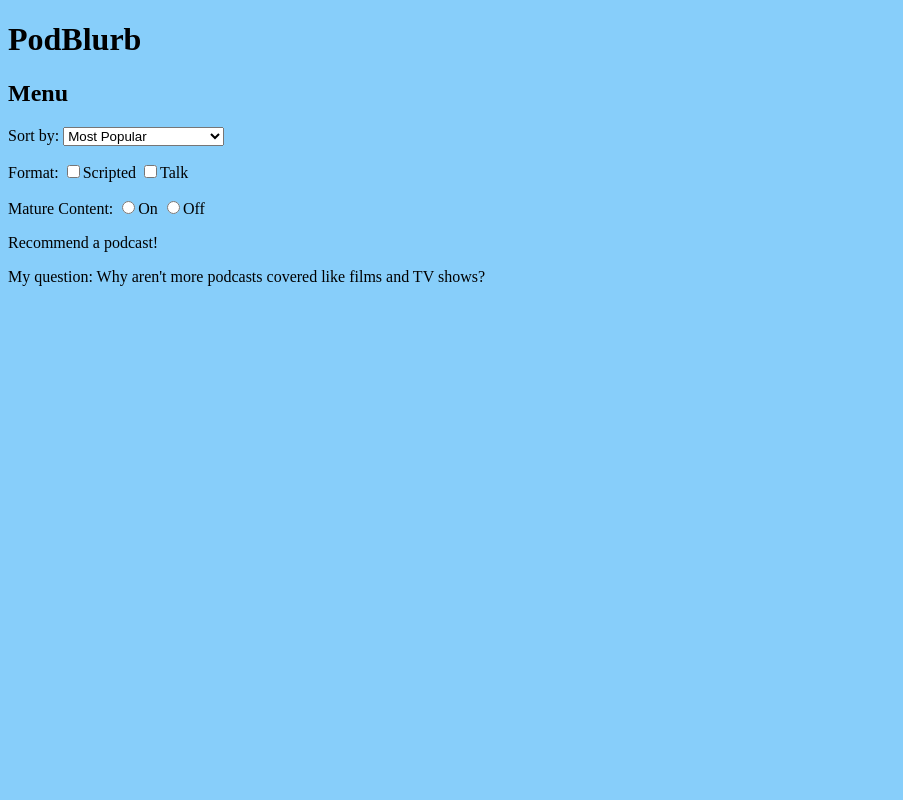
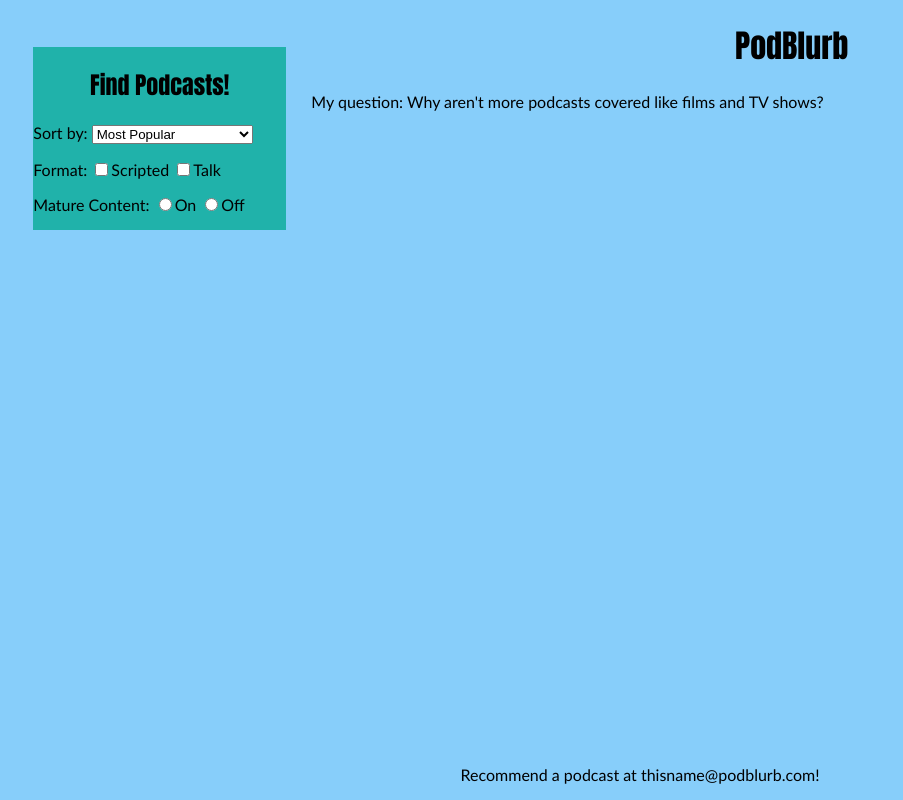
Before and after one commit to sng0616/podblurb, a Django app: page / in a window 1280 px wide. Shown: the whole page, without its empty margins (0-903 px from the left). Run offline with Django 3.2, Linux system fonts and the light colour scheme.

Commit message:
Minor style changes

```diff
--- a/collection/static/css/style.css
+++ b/collection/static/css/style.css
@@ -2,8 +2,28 @@ body {
     background-color: lightskyblue;
 }
 
-/*
+h1, h2 {
+    text-align: center;
+    font-family: Impact, fantasy;
+/*    font-variant: small-caps;*/
+    font-stretch: extra-condensed;
+}
+
+p {
+    font-family: Gill Sans, Trebuchet, sans-serif;
+}
+
 .sidebar {
     background-color: lightseagreen;
     float: left;
-*/
+    width: 20%;
+    margin: 2%;
+}
+
+.footer {
+    text-align: center;
+    position: absolute;
+    right: 0;
+    left: 0;
+    bottom: 0;
+}
--- a/collection/templates/base.html
+++ b/collection/templates/base.html
@@ -16,13 +16,9 @@
     </head>
     <body>
         <!-- Override page content -->
-        {% block menu %}
-        <div class="banner">
-            <h1>PodBlurb</h1>
-        </div>
         <div class="sidebar">
             <form>
-            <h2>Menu</h2>
+            <h2>Find Podcasts!</h2>
             <p>
             <label>Sort by:
                 <select name="pd_sorting">
@@ -45,13 +41,16 @@
                 <input type="radio" name="pd_mature" value="off" />Off
             </label>
             </p>
-            <p>
-                Recommend a podcast!
-            </p>
             </form>
         </div>
-        {% endblock menu %}
+        <div class="banner">
+            <h1>PodBlurb</h1>
+        </div>
         {% block content %}{% endblock content %}
-        {% block footer %}{% endblock footer %}
+        <div class="footer">
+            <p>
+                Recommend a podcast at thisname@podblurb.com!
+            </p>
+        </div>
     </body>
 </html>
```
